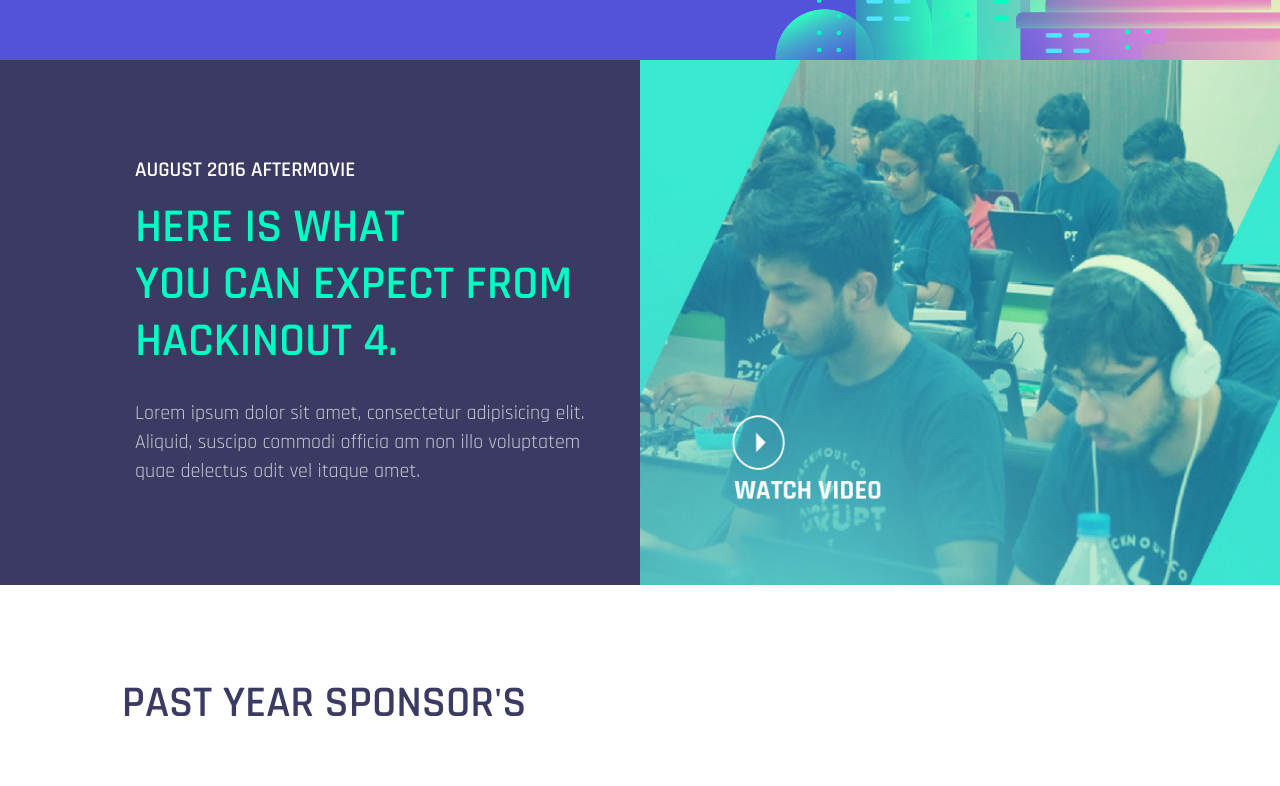
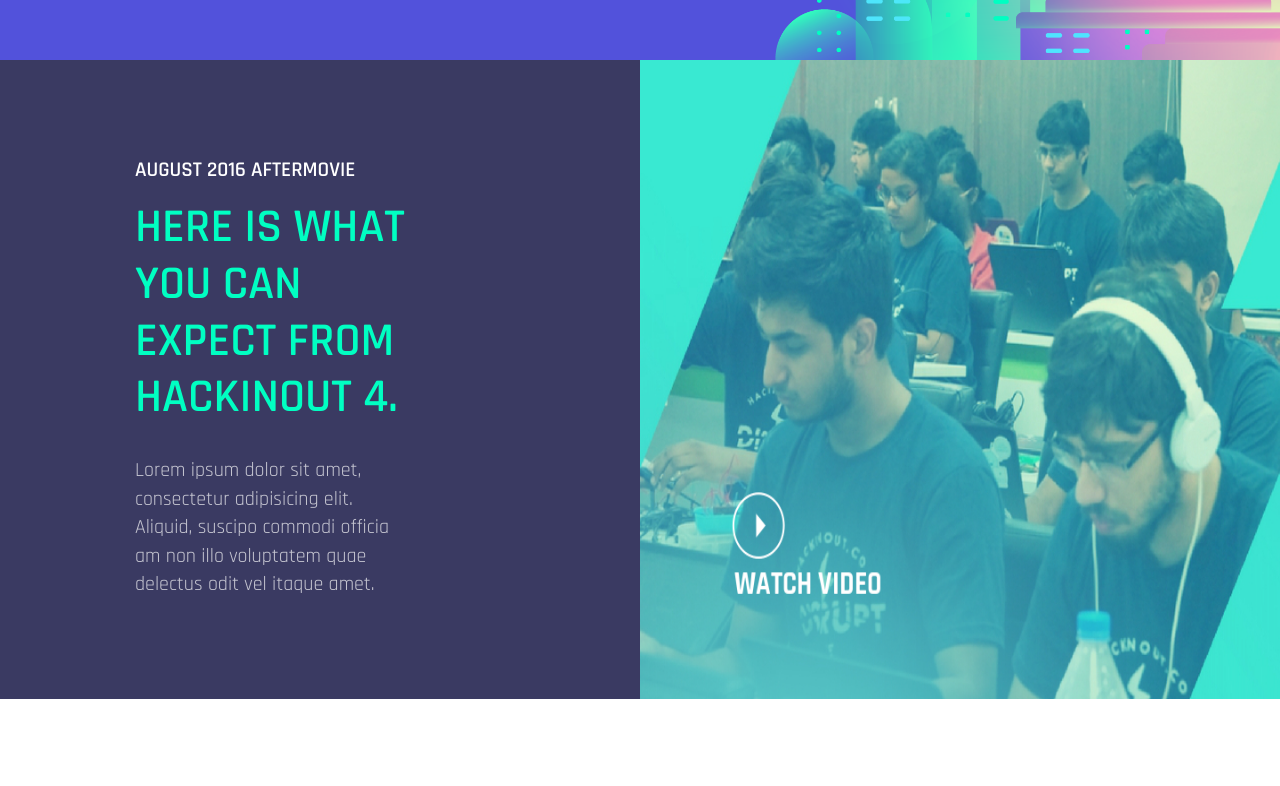
Before and after one commit to hackinout/InOut4-landing, a plain HTML site: page index.html in a window 1280 px wide. Shown: the part 640-1426 px from the top of the page. Drawn offline with Linux system fonts and the light colour scheme.

Commit message:
Update index.html

```diff
--- a/index.html
+++ b/index.html
@@ -52,7 +52,7 @@
         <div class="container-fluid">
             <div class="row">
                 <div class="col-md-6 about-container">
-                    <div class="col-md-10 col-md-offset-2">
+                    <div class="col-lg-6 col-md-10 col-md-offset-2">
                         <h1 class="about-heading">August 2016 Aftermovie</h1>
                         <p class="section-lead">Here is what <br> you can expect from hackinout 4.</p>
                         <p class="section-paragraph">Lorem ipsum dolor sit amet, consectetur adipisicing elit. Aliquid, suscipo commodi officia am non
```
